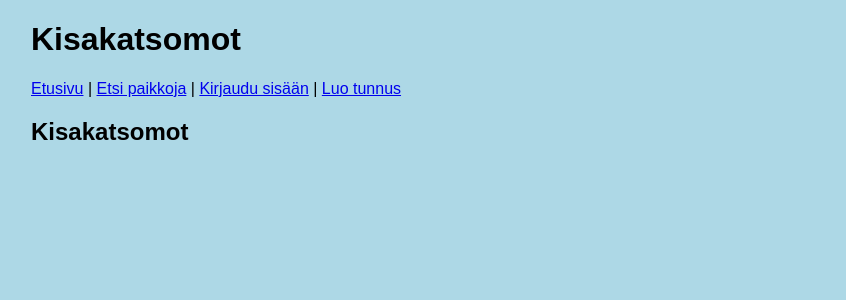
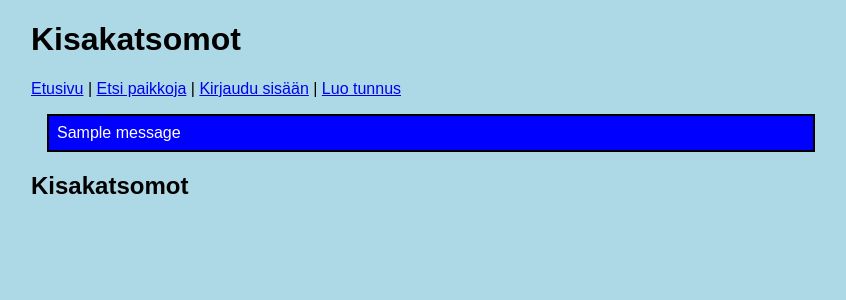
Before and after one commit to akikleemola/kisakatsomot, a Flask app: page / in a window 1280 px wide. Shown: the top 300 px of the page, without its empty margins (209-1055 px from the left). Run offline with Flask 3, Linux system fonts and the light colour scheme; one stand-in notice (Sample message) is shown; data that the repository does not hold is empty.

Commit message:
Better way to show errors

```diff
--- a/app.py
+++ b/app.py
@@ -1,6 +1,6 @@
 import sqlite3
 from flask import Flask
-from flask import abort, redirect, render_template, request, session
+from flask import abort, redirect, render_template, request, session, flash
 import config
 import db
 import places
@@ -145,7 +145,6 @@ def update_place():
                 abort(403)
             classes.append((class_title, class_value))
 
-
     places.update_place(place_id, title, address, city, description, classes)
 
     return redirect("/place/" + str(place_id))
@@ -246,14 +245,20 @@ def create():
     username = request.form["username"]
     password1 = request.form["password1"]
     password2 = request.form["password2"]
+
     if password1 != password2:
-        return "VIRHE: salasanat eivät ole samat"
+        flash("VIRHE: Salasanat eivät ole samat.")
+        return redirect("/register")
+
     try:
         users.create_user(username, password1)
     except sqlite3.IntegrityError:
-        return "VIRHE: tunnus on jo varattu"
+        flash("VIRHE: Tunnus on jo varattu.")
+        return redirect("/register")
 
-    return "Tunnus luotu"
+    flash("Tunnus luotu onnistuneesti! Voit nyt kirjautua sisään.")
+    return redirect("/login")
+
 
 @app.route("/login", methods=["GET", "POST"])
 def login():
@@ -270,7 +275,8 @@ def login():
             session["username"] = username
             return redirect("/")
         else:
-            return "VIRHE: väärä tunnus tai salasana"
+            flash("VIRHE: Väärä tunnus tai salasana.")
+            return redirect("/login")
 
 @app.route("/logout")
 def logout():
--- a/static/main.css
+++ b/static/main.css
@@ -10,3 +10,11 @@ body {
     margin: 1em;
     padding: 0.2em 0.5em;
 }
+
+.info {
+  border: 2px solid black;
+  margin: 1em;
+  padding: 0.5em;
+  background-color: blue;
+  color: white;
+}
--- a/templates/layout.html
+++ b/templates/layout.html
@@ -26,6 +26,11 @@
     <a href="/register"> Luo tunnus</a>
   {% endif %}
   </p>
+  {% for message in get_flashed_messages() %}
+  <div class="info">
+    {{ message }}
+  </div>
+  {% endfor %}
 
   {% block content %}{% endblock %}
 </body>
```
